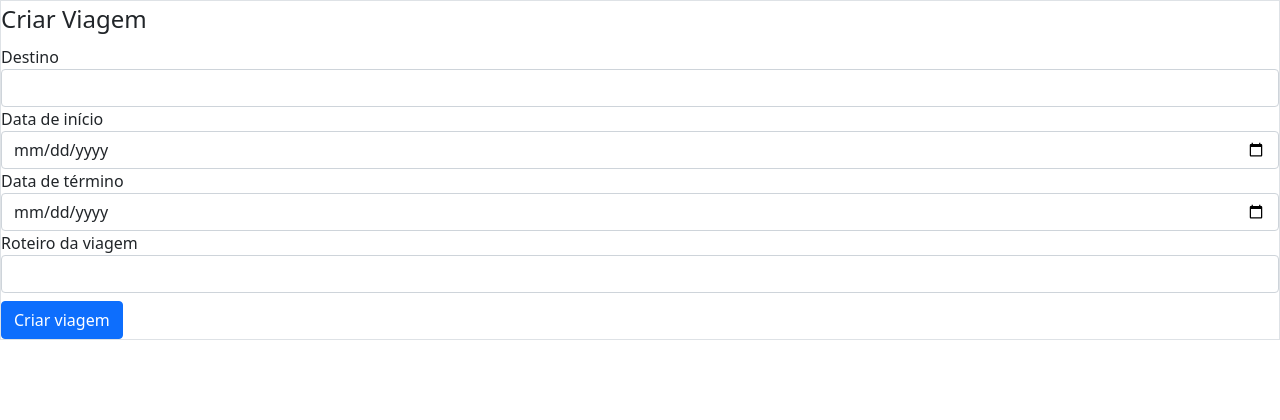
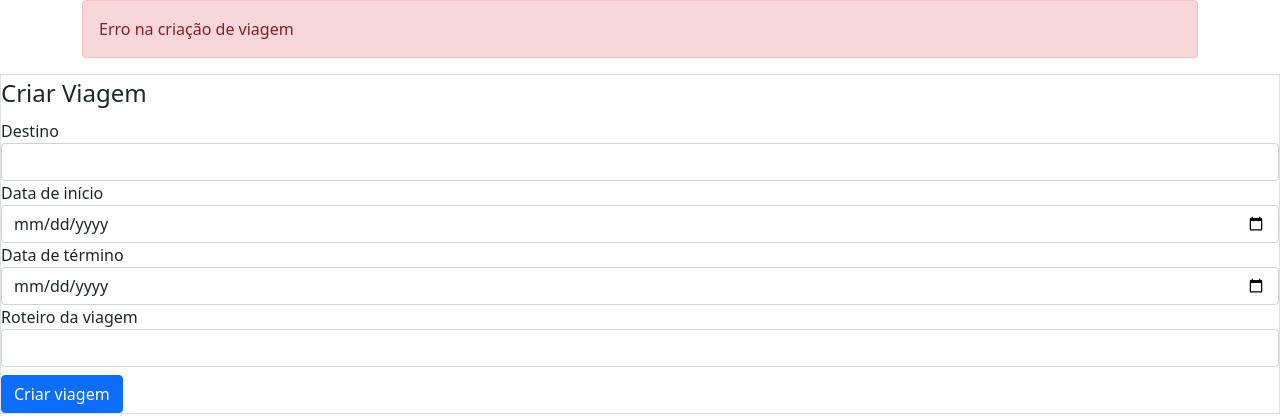
Before and after one commit to DaviLuizCL/viagenspython, a Flask app: page /viagem/criar in a window 1280 px wide. Shown: the part 56-476 px from the top of the page. Run offline with Flask 3, Linux system fonts and the light colour scheme; a user stored in the database is signed in.

Commit message:
Correção de bug (nunca mais vai acabar)

```diff
--- a/estudoboladao/routes.py
+++ b/estudoboladao/routes.py
@@ -71,6 +71,9 @@ def criar_viagem():
         database.session.commit()
         flash(f'Viagem para {form_criarViagem.destino.data}, criada com sucesso!', 'alert-success')
         return redirect(url_for('usuarios'))
+
+    else:
+        flash(f'Erro na criação de viagem', 'alert-danger')
     return render_template('criarviagem.html', form_criarViagem=form_criarViagem)
 
 
@@ -121,7 +124,7 @@ def pesquisar_viagem():
     data_inicio = request.args.get('data_inicio', '')
     data_termino = request.args.get('data_termino', '')
 
-    viagens = Viagem.query
+    viagens = Viagem.query.filter_by(current_user).all()
     if destino:
         viagens = viagens.filter(Viagem.destino.ilike(f'%{destino}%'))
     if data_inicio:
--- a/estudoboladao/templates/criarviagem.html
+++ b/estudoboladao/templates/criarviagem.html
@@ -2,7 +2,6 @@
 
 {% block body %}
     <div class="col">
-
         <form method="POST" action="" class="border">
             {{ form_criarViagem.csrf_token }}
             <legend>Criar Viagem</legend>
@@ -10,18 +9,49 @@
                 <div class="form-group">
                     {{ form_criarViagem.destino.label(class="form-control-label") }}
                     {{ form_criarViagem.destino(class="form-control") }}
+                    {% if form_criarViagem.destino.errors %}
+                        <div class="invalid-feedback">
+                            {% for erro in form_criarViagem.destino.errors %}
+                                {{ erro }}
+                            {% endfor %}
+                        </div>
+                    {% endif %}
                 </div>
                 <div class="form-group">
                     {{ form_criarViagem.data_inicio.label(class="form-control-label") }}
                     {{ form_criarViagem.data_inicio(class="form-control", placeholder="dd-mm-yyyy") }}
+                    {% if form_criarViagem.data_inicio.errors %}
+                        <div class="invalid-feedback">
+                            {% for erro in form_criarViagem.data_inicio.errors %}
+                                {{ erro }}
+                            {% endfor %}
+                        </div>
+                    {% endif %}
                 </div>
                 <div class="form-group">
                     {{ form_criarViagem.data_termino.label(class="form-control-label") }}
                     {{ form_criarViagem.data_termino(class="form-control", placeholder="dd-mm-yyyy") }}
+                    {% if form_criarViagem.data_termino.errors %}
+                        <div class="invalid-feedback">
+                            {% for erro in form_criarViagem.data_termino.errors %}
+                                {{ erro }}
+                            {% endfor %}
+                        </div>
+                    {% endif %}
                 </div>
                 <div class="form-group">
                     {{ form_criarViagem.roteiro.label(class="form-control-label") }}
                     {{ form_criarViagem.roteiro(class="form-control") }}
+                    {% if form_criarViagem.roteiro.errors %}
+                        <div class="invalid-feedback">
+                            {% for erro in form_criarViagem.roteiro.errors %}
+                                {{ erro }}
+                            {% endfor %}
+                        </div>
+                    {% endif %}
                 </div>
                 {{ form_criarViagem.botao_submit_criarViagem(class="btn btn-primary mt-2") }}
+            </fieldset>
+        </form>
+    </div>
 {% endblock %}
```
Also changed, not shown: instance/meusite.db. Lines whose indentation alone changed are shown as unchanged.
